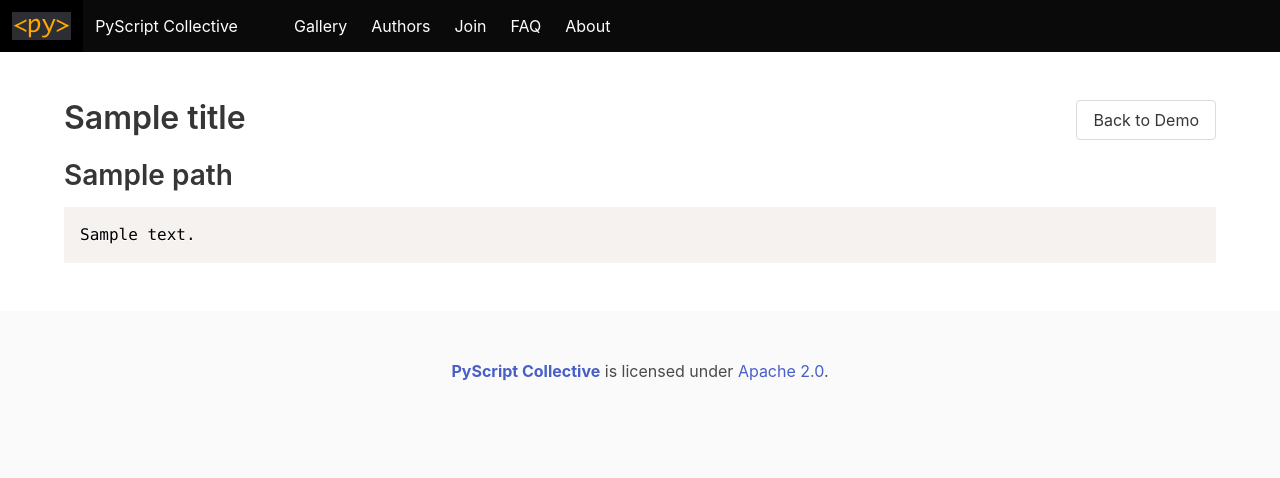
After one commit to pyscript/pyscript-collective, a Python web app: template src/psc/templates/example_code.jinja2 in a window 1280 px wide. The commit adds this page. Shown: the top 478 px of the page. Run offline with Jinja, Linux system fonts and the light colour scheme; the template is opened without the code that fills it: most values are stand-ins (such as "Sample title", 1, 10 or a date in 2020).

Commit message:
Make a new view to show the LinkedFile code. Add Prism. Provide buttons to switch between code and demo.

```diff
--- a/src/psc/gallery/examples/hello_world/hello_world.css
+++ b/src/psc/gallery/examples/hello_world/hello_world.css
@@ -1,2 +1,3 @@
 h1 {
+    font-weight: normal;
 }
--- /dev/null
+++ b/src/psc/static/prism.css
@@ -0,0 +1,160 @@
+/* PrismJS 1.29.0
+https://prismjs.com/download.html#themes=prism&languages=markup+css+clike+javascript+python&plugins=custom-class+toolbar+copy-to-clipboard+download-button */
+code[class*=language-], pre[class*=language-] {
+    color: #000;
+    background: 0 0;
+    text-shadow: 0 1px #fff;
+    font-family: Consolas, Monaco, 'Andale Mono', 'Ubuntu Mono', monospace;
+    font-size: 1em;
+    text-align: left;
+    white-space: pre;
+    word-spacing: normal;
+    word-break: normal;
+    word-wrap: normal;
+    line-height: 1.5;
+    -moz-tab-size: 4;
+    -o-tab-size: 4;
+    tab-size: 4;
+    -webkit-hyphens: none;
+    -moz-hyphens: none;
+    -ms-hyphens: none;
+    hyphens: none
+}
+
+code[class*=language-] ::-moz-selection, code[class*=language-]::-moz-selection, pre[class*=language-] ::-moz-selection, pre[class*=language-]::-moz-selection {
+    text-shadow: none;
+    background: #b3d4fc
+}
+
+code[class*=language-] ::selection, code[class*=language-]::selection, pre[class*=language-] ::selection, pre[class*=language-]::selection {
+    text-shadow: none;
+    background: #b3d4fc
+}
+
+@media print {
+    code[class*=language-], pre[class*=language-] {
+        text-shadow: none
+    }
+}
+
+pre[class*=language-] {
+    padding: 1em;
+    margin: .5em 0;
+    overflow: auto
+}
+
+:not(pre) > code[class*=language-], pre[class*=language-] {
+    background: #f5f2f0
+}
+
+:not(pre) > code[class*=language-] {
+    padding: .1em;
+    border-radius: .3em;
+    white-space: normal
+}
+
+.prism--token.prism--cdata, .prism--token.prism--comment, .prism--token.prism--doctype, .prism--token.prism--prolog {
+    color: #708090
+}
+
+.prism--token.prism--punctuation {
+    color: #999
+}
+
+.prism--token.prism--namespace {
+    opacity: .7
+}
+
+.prism--token.prism--boolean, .prism--token.prism--constant, .prism--token.prism--deleted, .prism--token.prism--number, .prism--token.prism--property, .prism--token.prism--symbol, .prism--token.prism--tag {
+    color: #905
+}
+
+.prism--token.prism--attr-name, .prism--token.prism--builtin, .prism--token.prism--char, .prism--token.prism--inserted, .prism--token.prism--selector, .prism--token.prism--string {
+    color: #690
+}
+
+.language-css .prism--token.prism--string, .style .prism--token.prism--string, .prism--token.prism--entity, .prism--token.prism--operator, .prism--token.prism--url {
+    color: #9a6e3a;
+    background: hsla(0, 0%, 100%, .5)
+}
+
+.prism--token.prism--atrule, .prism--token.prism--attr-value, .prism--token.prism--keyword {
+    color: #07a
+}
+
+.prism--token.prism--class-name, .prism--token.prism--function {
+    color: #dd4a68
+}
+
+.prism--token.prism--important, .prism--token.prism--regex, .prism--token.prism--variable {
+    color: #e90
+}
+
+.prism--token.prism--bold, .prism--token.prism--important {
+    font-weight: 700
+}
+
+.prism--token.prism--italic {
+    font-style: italic
+}
+
+.prism--token.prism--entity {
+    cursor: help
+}
+
+div.code-toolbar {
+    position: relative
+}
+
+div.code-toolbar > .toolbar {
+    position: absolute;
+    z-index: 10;
+    top: .3em;
+    right: .2em;
+    transition: opacity .3s ease-in-out;
+    opacity: 0
+}
+
+div.code-toolbar:hover > .toolbar {
+    opacity: 1
+}
+
+div.code-toolbar:focus-within > .toolbar {
+    opacity: 1
+}
+
+div.code-toolbar > .toolbar > .toolbar-item {
+    display: inline-block
+}
+
+div.code-toolbar > .toolbar > .toolbar-item > a {
+    cursor: pointer
+}
+
+div.code-toolbar > .toolbar > .toolbar-item > button {
+    background: 0 0;
+    border: 0;
+    color: inherit;
+    font: inherit;
+    line-height: normal;
+    overflow: visible;
+    padding: 0;
+    -webkit-user-select: none;
+    -moz-user-select: none;
+    -ms-user-select: none
+}
+
+div.code-toolbar > .toolbar > .toolbar-item > a, div.code-toolbar > .toolbar > .toolbar-item > button, div.code-toolbar > .toolbar > .toolbar-item > span {
+    color: #bbb;
+    font-size: .8em;
+    padding: 0 .5em;
+    background: #f5f2f0;
+    background: rgba(224, 224, 224, .2);
+    box-shadow: 0 2px 0 0 rgba(0, 0, 0, .2);
+    border-radius: .5em
+}
+
+div.code-toolbar > .toolbar > .toolbar-item > a:focus, div.code-toolbar > .toolbar > .toolbar-item > a:hover, div.code-toolbar > .toolbar > .toolbar-item > button:focus, div.code-toolbar > .toolbar > .toolbar-item > button:hover, div.code-toolbar > .toolbar > .toolbar-item > span:focus, div.code-toolbar > .toolbar > .toolbar-item > span:hover {
+    color: inherit;
+    text-decoration: none
+}
--- a/src/psc/templates/example.jinja2
+++ b/src/psc/templates/example.jinja2
@@ -2,12 +2,14 @@
 {% block extra_head %}
     <meta name="subtitle" content="{{ subtitle }}">
     <script defer src="{{ pyscript_url }}"></script>
-    {{ extra_head | safe }}{% endblock %}
+    {{ extra_head | safe }}
+{% endblock %}
 {% block main %}
     <main id="main_container" class="container">
+        <a class="button is-pulled-right" href="./code.html">Show Code</a>
         <h1 class="title">{{ title }}</h1>
         {% if author %}
-            <p>By <a href="../authors/{{ author.name }}.html">{{ author.title  }}</a></p>
+            <p>By <a href="../authors/{{ author.name }}.html">{{ author.title }}</a></p>
         {% endif %}
         <h1 class="subtitle">{{ subtitle }}</h1>
         <div class="content">{{ body | safe }}</div>
--- /dev/null
+++ b/src/psc/templates/example_code.jinja2
@@ -0,0 +1,19 @@
+{% extends "layout.jinja2" %}
+{% block extra_head %}
+    <script src="{{ root_path }}/static/prism.js"></script>
+    <script defer>Prism.plugins.customClass.prefix("prism--");</script>
+    <link rel="stylesheet" href="{{ root_path }}/static/prism.css">
+{% endblock %}
+{% block main %}
+    <main id="main_container" class="container">
+        <a class="button is-pulled-right" href="./index.html">Back to Demo</a>
+        <h1 class="title">{{ title }}</h1>
+        <div class="content">
+            {% for linked_file in linked_files %}
+                <h2>{{ linked_file.path.name }}</h2>
+                <pre class="prism-code"><code class="language-{{ linked_file.language }}"
+                                              data-prismjs-copy="Copy the snippet">{{ linked_file.body }}</code></pre>
+            {% endfor %}
+        </div>
+    </main>
+{% endblock %}
```
Also changed, not shown: src/psc/app.py (+20 -0 lines), src/psc/gallery/examples/hello_world/index.md (+3 -0 lines), src/psc/resources.py (+5 -3 lines), tests/test_generic_example.py (+20 -2 lines), tests/test_resources.py (+4 -5 lines), src/psc/gallery/examples/interest_calculator/index.md (line endings or trailing spaces), src/psc/static/prism.js (added).
